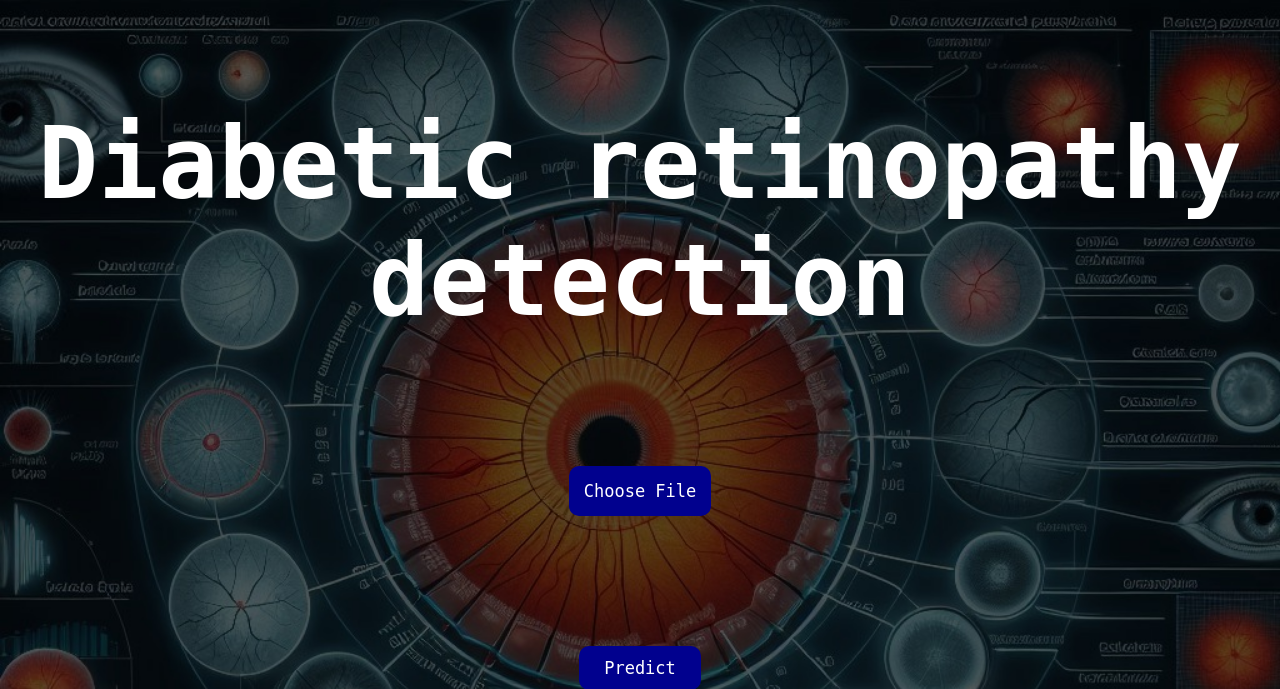
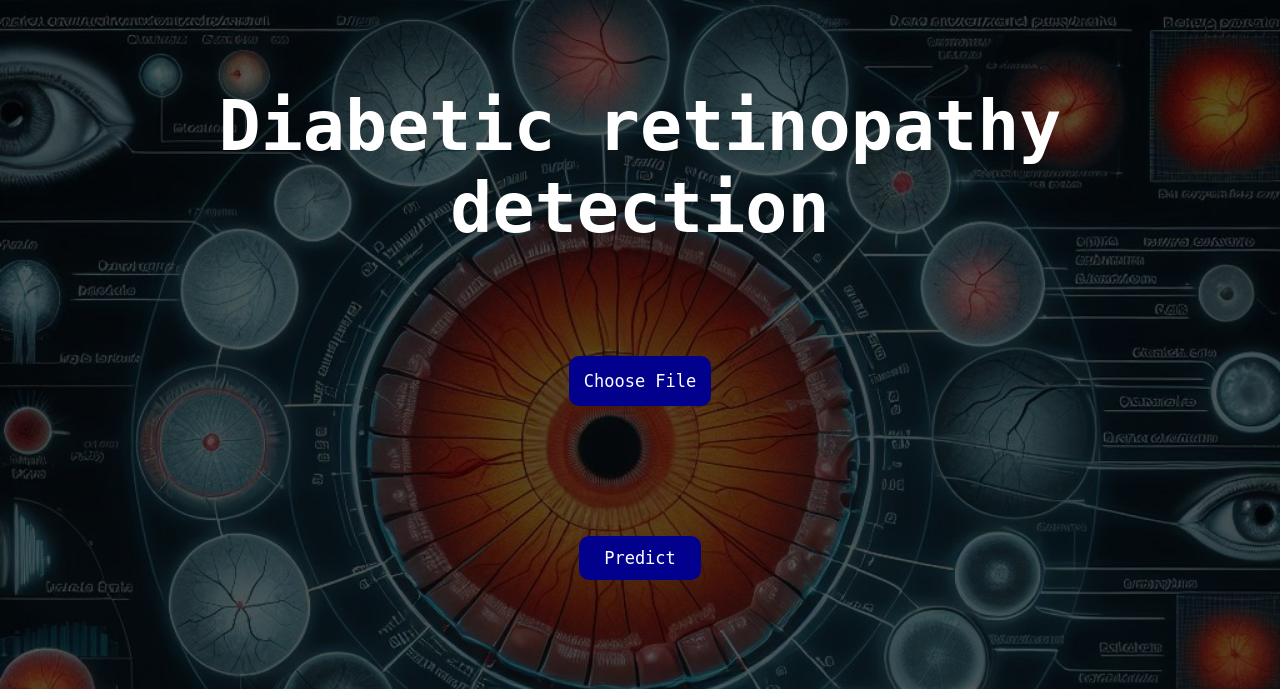
Before and after one commit to Srujan-rai/Diabetic_retinopathy, a Flask app: page / in a window 1280 px wide. Shown: the top 689 px of the page. Run offline with Flask 3, Linux system fonts and the light colour scheme.

Commit message:
size change

```diff
--- a/static/css/style.css
+++ b/static/css/style.css
@@ -11,6 +11,9 @@ header{
     text-align: center;
     margin-top: 30px;
     font-weight: bold;
+}
+h1{
+    font-size: 70px;
 }
 
 form{
```
